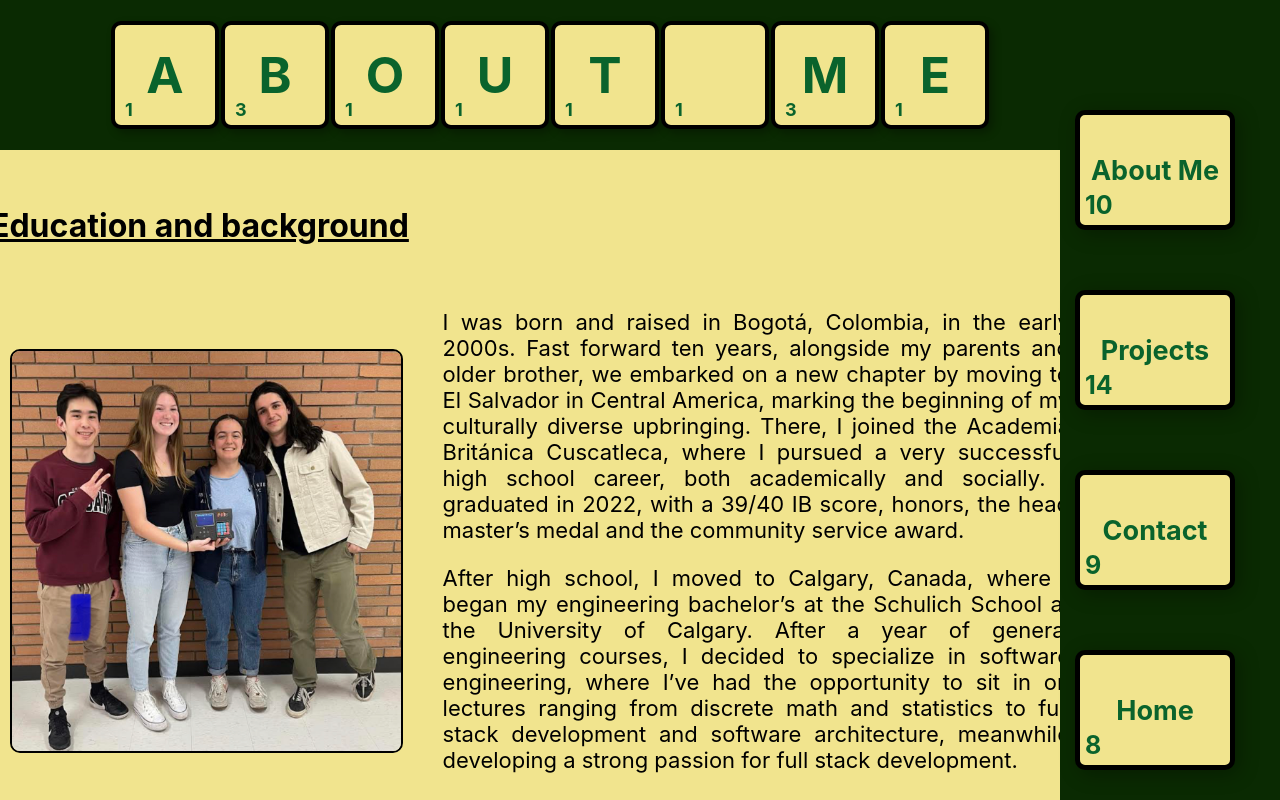
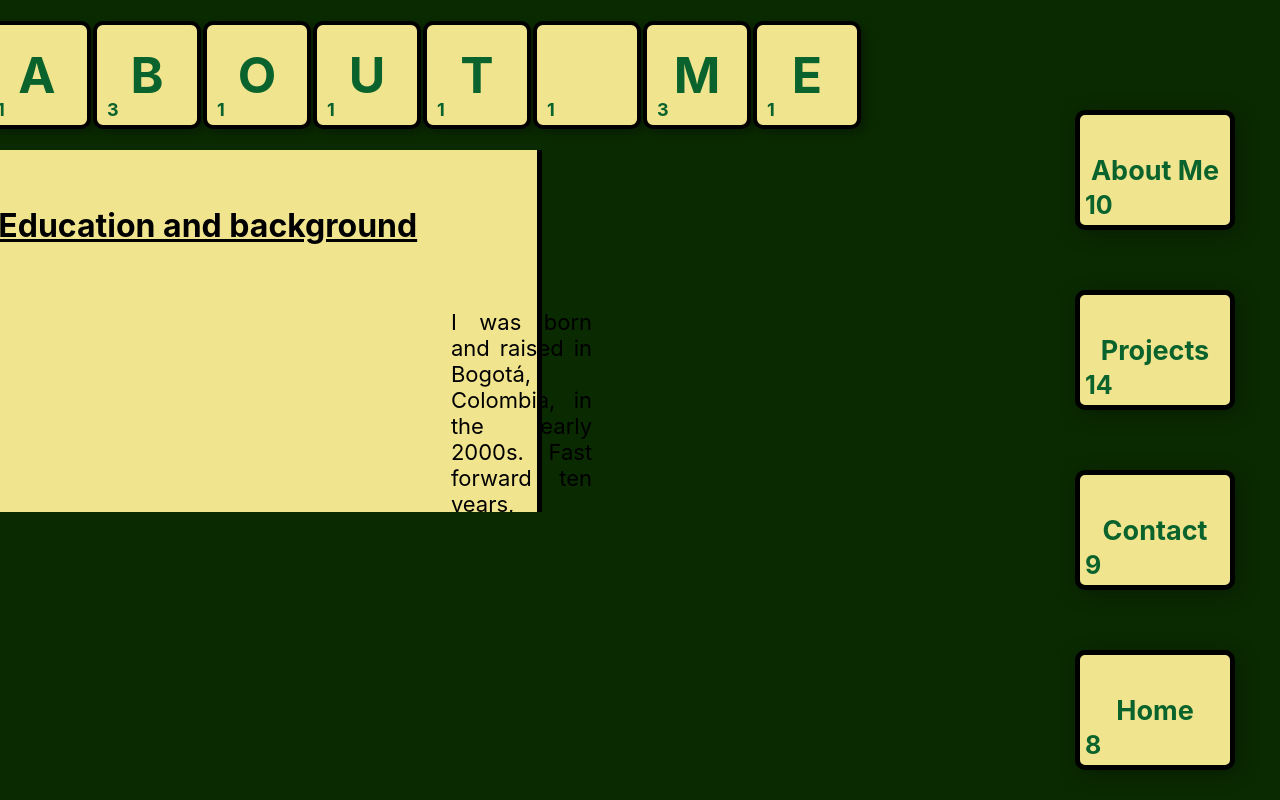
Before and after one commit to sofitapias03/personal_portfolio, a React (Create React App) app in the folder tapias_portfolio/: page /AboutMe in a window 1280 px wide. Built offline with nearby package versions, Linux system fonts and the light colour scheme.

Commit message:
changed percentages for width maybe fix deploy

```diff
--- a/tapias_portfolio/src/pages/aboutMeStyles.css
+++ b/tapias_portfolio/src/pages/aboutMeStyles.css
@@ -2,8 +2,8 @@
 html, body {
     margin: 0;
     padding: 0;
-    width: 100%;
-    height: 100%;
+    width: 80%;
+    height: 80%;
     background-color: #0A2A02;
     overflow: hidden;
 }
@@ -13,7 +13,7 @@ html, body {
     position: fixed;
     top: 0;
     left: 0;
-    width: 100%;
+    width: 80%;
     display: flex;
     justify-content: center; /* Center horizontally */
     align-items: center;
@@ -35,7 +35,7 @@ html, body {
     margin-top: 100px; /* Adjust this to the height of your header */
     padding-right: 220px; /* Adjust this to the width of your navbar */
     overflow-y: auto;
-    width: 100%;
+    width: 80%;
     height: calc(100vh - 80px); /* Adjust this to the height of your header */
     display: flex;
     flex-direction: column;
@@ -61,7 +61,7 @@ html, body {
 
 /* Game box styles */
 .game-box-inn {
-    width: 90%;
+    width: 70%;
     max-width: 1100px;
     height:700px;
     padding: 80px;
```
